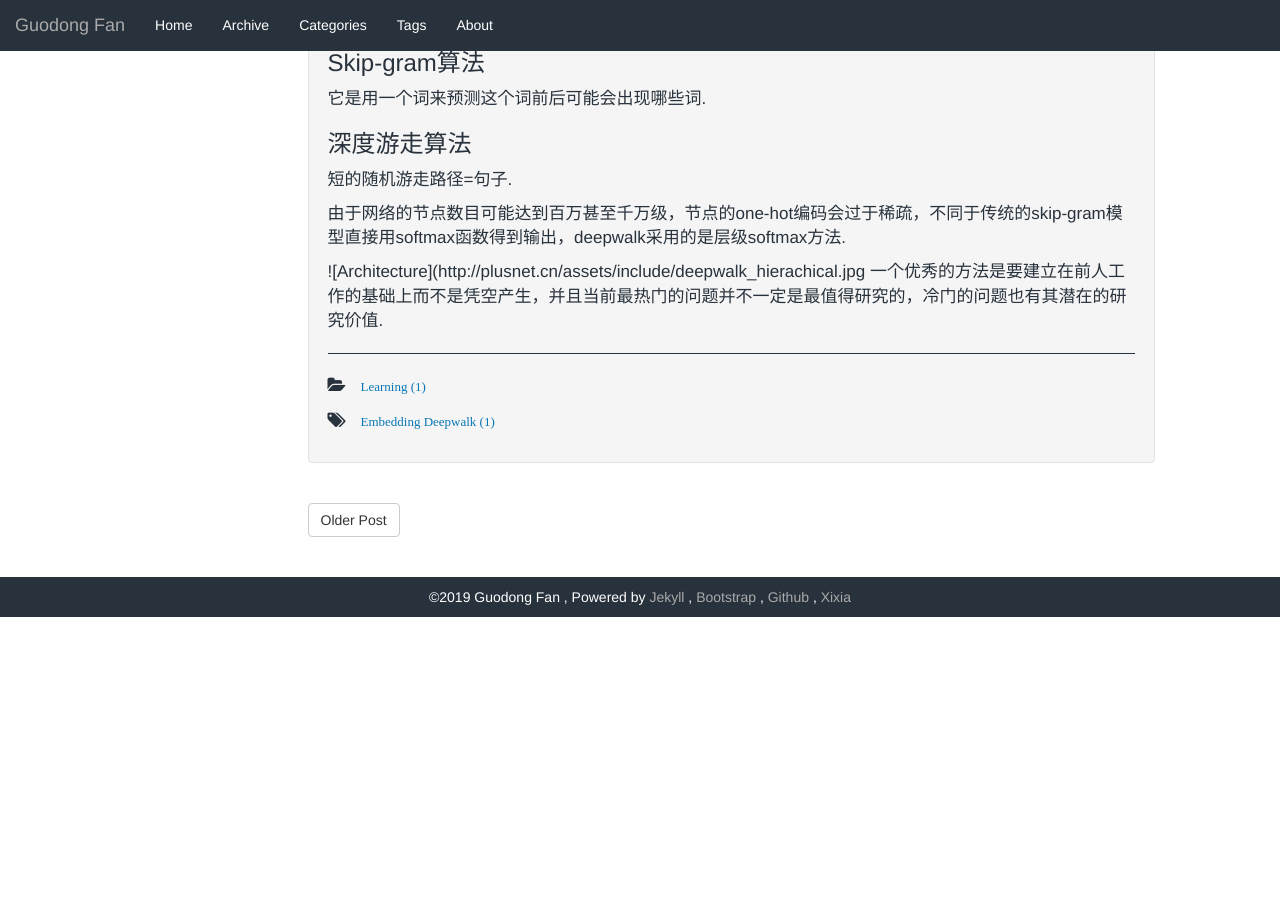
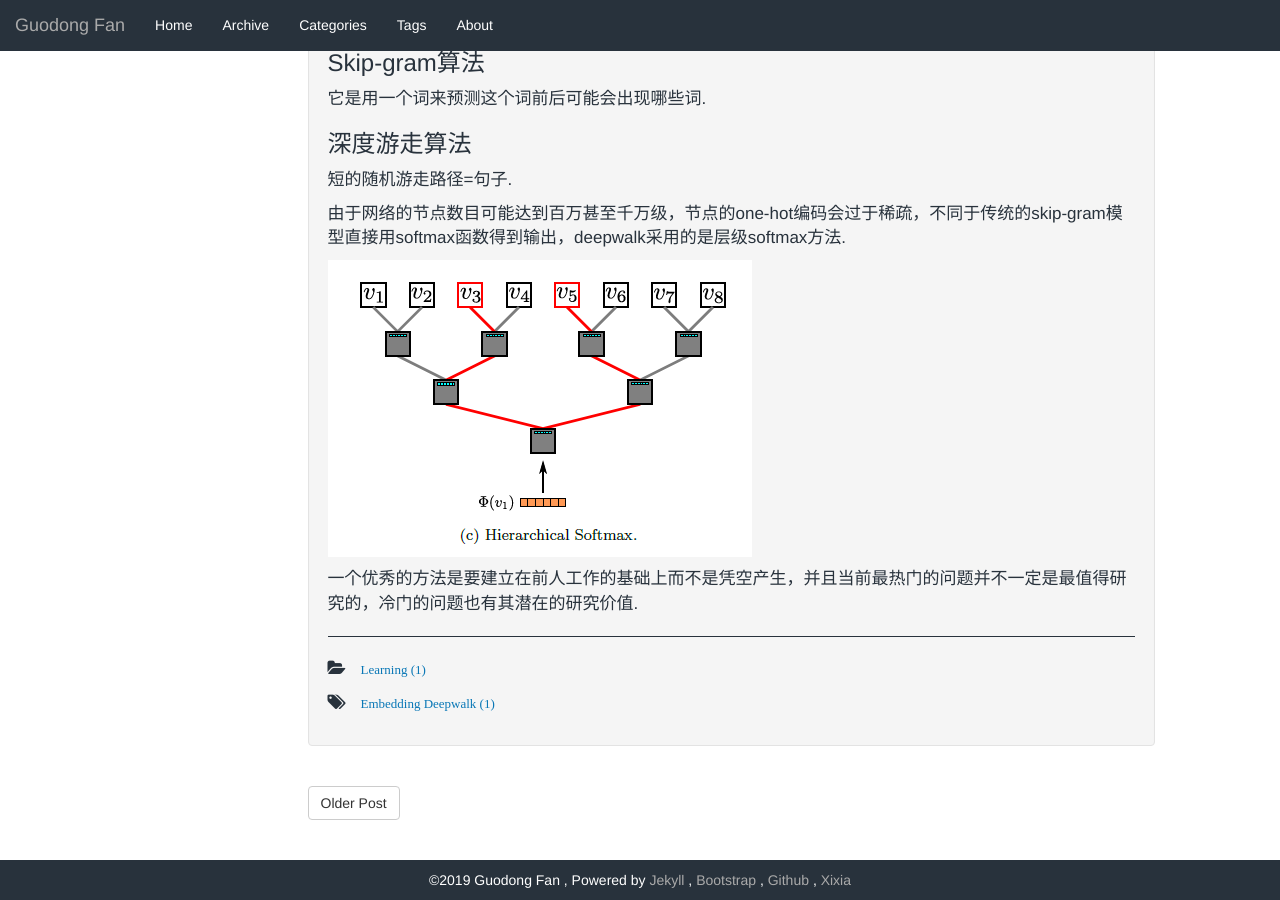
Before and after one commit to GuodongFan/GuodongFan.github.io, a Jekyll site: the page built from _posts/2019-08-22-Network-Embedding.md, in a window 1280 px wide and 900 px high, scrolled down 1045 px. Built offline with Jekyll 4.4.1, drawn with Linux system fonts in a browser that asks for light colours; our own code applies the rules of GitHub Pages for plain Markdown files; before the commit the page ends 1662 px from its top, so only the background shows below that.

Commit message:
Update 2019-08-22-Network-Embedding.md

```diff
--- a/_posts/2019-08-22-Network-Embedding.md
+++ b/_posts/2019-08-22-Network-Embedding.md
@@ -50,5 +50,6 @@ Measure indirect relationship between nodes.
 
 由于网络的节点数目可能达到百万甚至千万级，节点的one-hot编码会过于稀疏，不同于传统的skip-gram模型直接用softmax函数得到输出，deepwalk采用的是层级softmax方法.
 
-![Architecture](http://plusnet.cn/assets/include/deepwalk_hierachical.jpg
+![Architecture](http://plusnet.cn/assets/include/deepwalk_hierachical.png)
+
 一个优秀的方法是要建立在前人工作的基础上而不是凭空产生，并且当前最热门的问题并不一定是最值得研究的，冷门的问题也有其潜在的研究价值.
```
